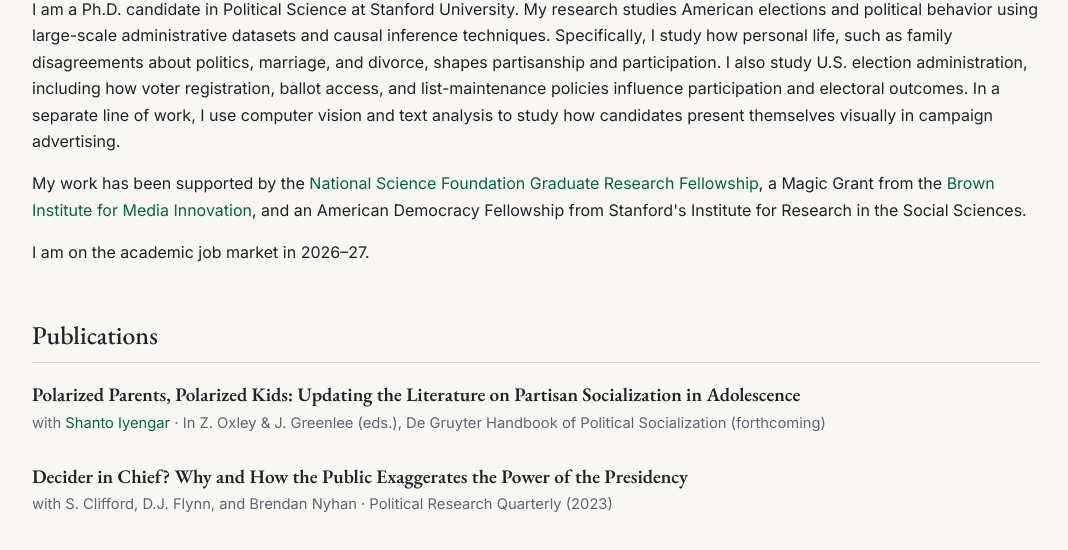
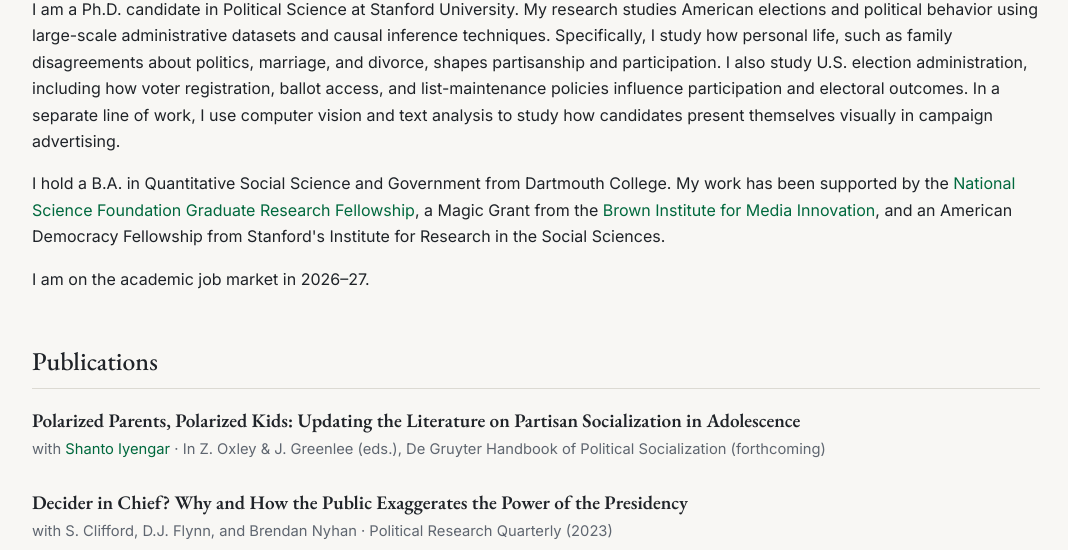
Before and after one commit to kaseyrhee/kaseyrhee.github.io, a plain HTML site: page index.html in a window 1280 px wide. Shown: the part 216-766 px from the top of the page, without its empty margins (104-1172 px from the left). Drawn offline with nearby package versions, Linux system fonts and the light colour scheme.

Commit message:
Add Dartmouth B.A.

```diff
--- a/index.html
+++ b/index.html
@@ -88,6 +88,7 @@
     to study how candidates present themselves visually in campaign advertising.
   </p>
   <p>
+    I hold a B.A. in Quantitative Social Science and Government from Dartmouth College.
     My work has been supported by the <a href="https://www.nsf.gov/funding/initiatives/grfp">National Science Foundation Graduate Research Fellowship</a>, a Magic Grant
     from the <a href="https://brown.stanford.edu/">Brown Institute for Media Innovation</a>, and an American
     Democracy Fellowship from Stanford's Institute for Research in the Social Sciences.
```
